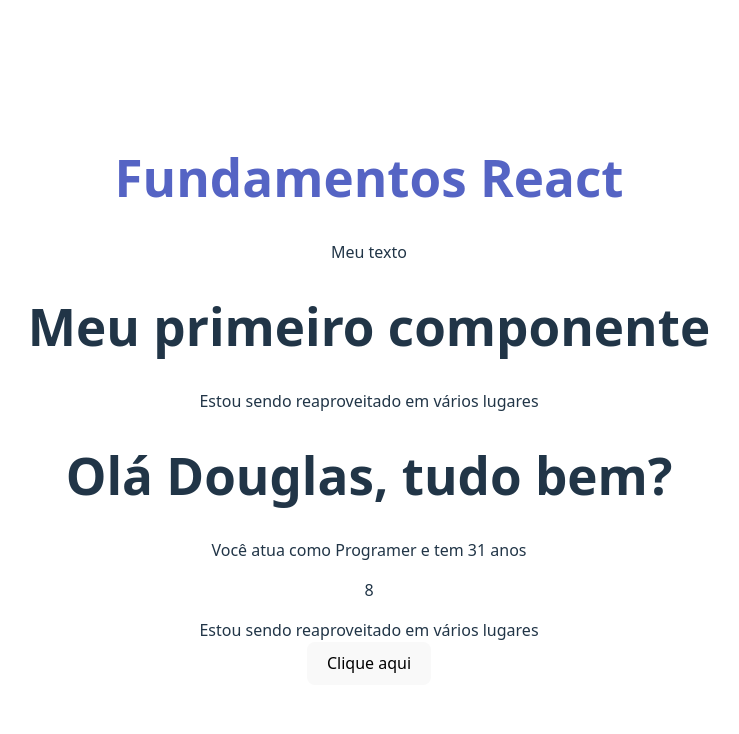
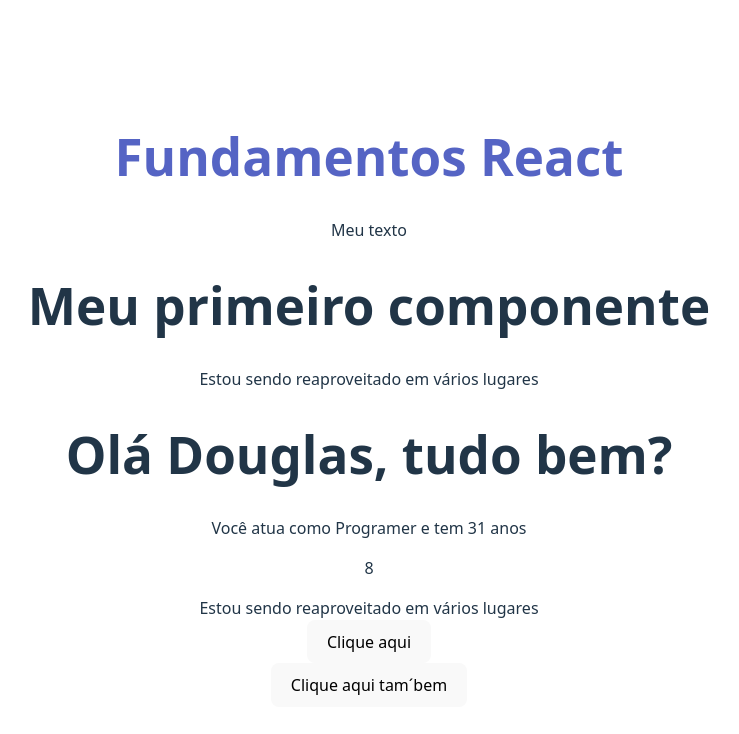
Before and after one commit to DouglasYHWH-Developer/React, a React app in the folder introducao/aula_01/2_FUNDAMENTOS/fundamentos/: page / in a window 1280 px wide. Shown: the top 734 px of the page, without its empty margins (271-1010 px from the left). Built offline with nearby package versions, Linux system fonts and the light colour scheme; the HTML template or start-up script is replaced by a standard one.

Commit message:
entendos que não podemos criar funções complexas nos eventos

```diff
--- a/introducao/aula_01/2_FUNDAMENTOS/fundamentos/src/components/Events.jsx
+++ b/introducao/aula_01/2_FUNDAMENTOS/fundamentos/src/components/Events.jsx
@@ -7,6 +7,9 @@
         <div>
             <div>
                 <button onClick={handleMyEvent}>Clique aqui</button>
+            </div>
+            <div>
+                <button onClick={() => console.log("Clicou")}>Clique aqui tam´bem</button>
             </div>
         </div>
     )
@@ -18,4 +21,13 @@
  Queremos que ela execute apenas quando o houver um 'click'.
 
  Outra coisa é que todo evento possui um parâmetro importante chamado 'event'
+
+ Não faça isso!
+  <button onClick={() => {
+                    if(true){
+                        console.log("Isso não deveria existir =)")
+                    }
+                }}
+                >
+                    Clica aqui por favor.</button>
  */
```
